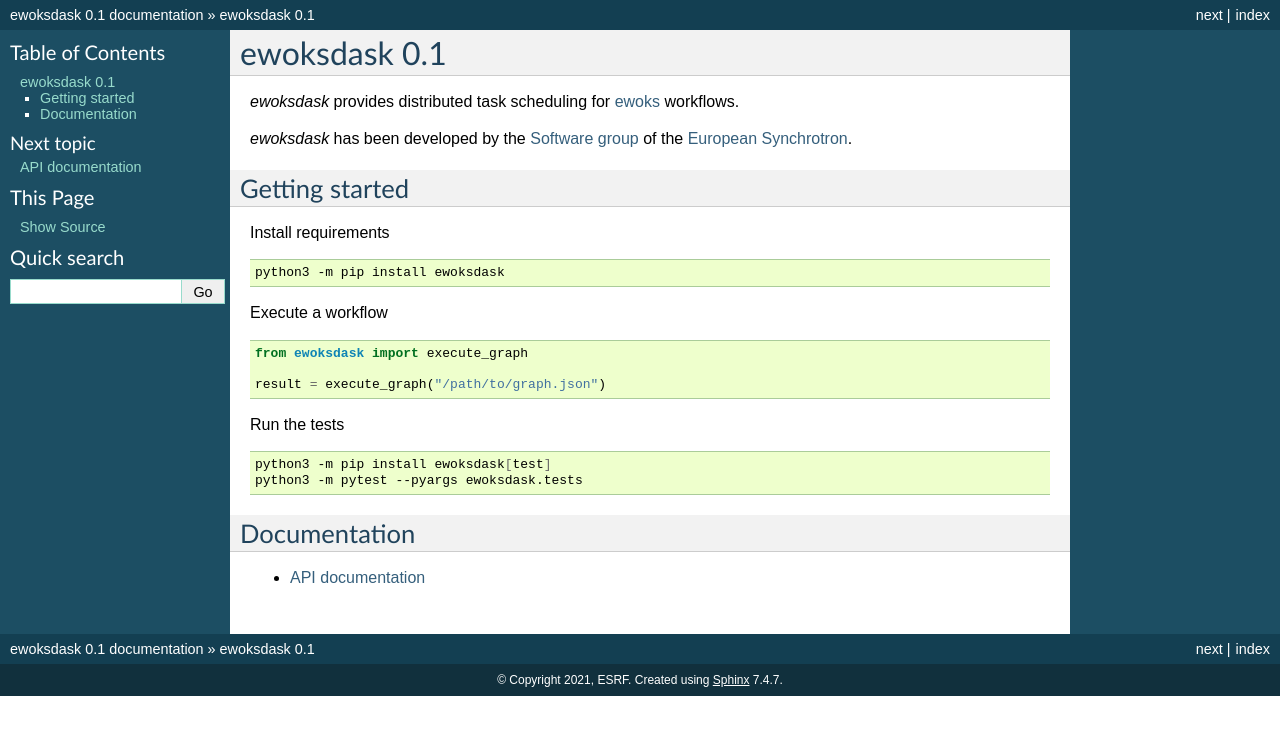
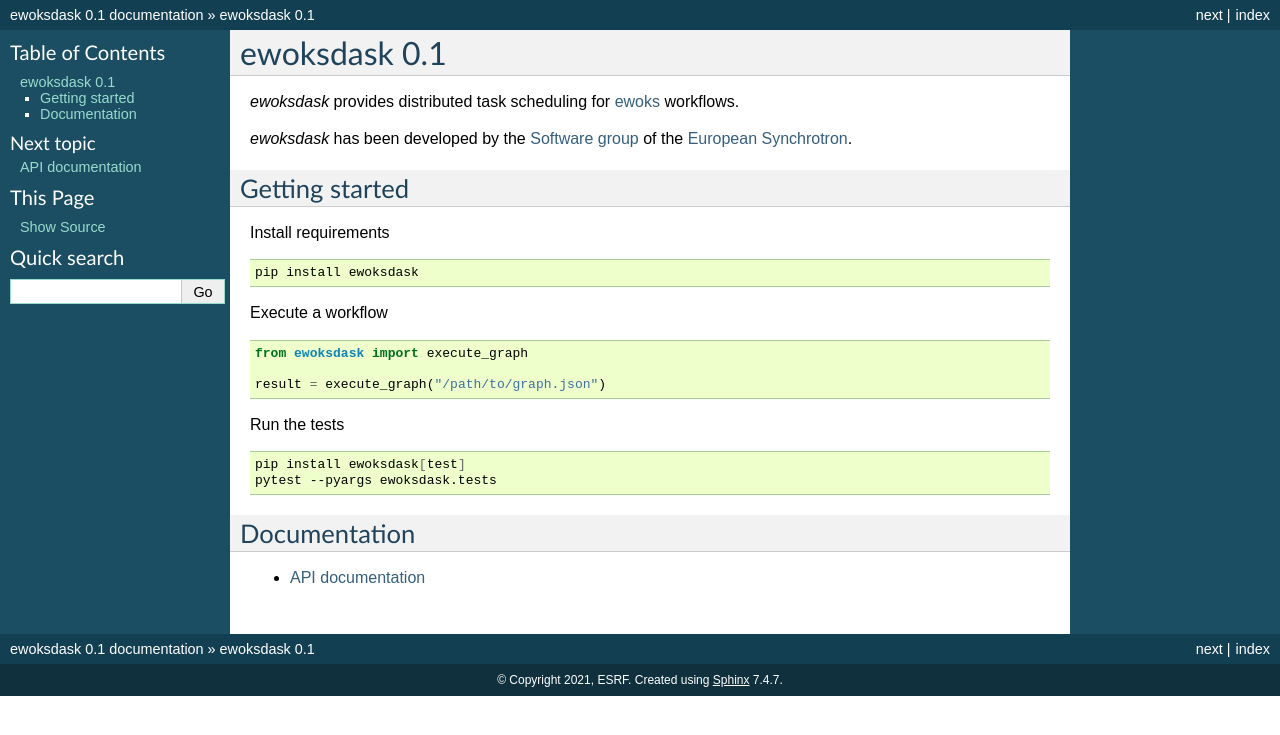
Before and after one commit to ewoks-kit/ewoksdask, a Sphinx documentation site: the page built from doc/index.rst, in a window 1280 px wide. Shown: the top 735 px of the page. Built offline with Sphinx 7.4.7, drawn with Linux system fonts in a browser that asks for light colours.

Commit message:
docs: simplify pip and pytest

```diff
--- a/doc/index.rst
+++ b/doc/index.rst
@@ -12,7 +12,7 @@
 
 .. code:: bash
 
-    python3 -m pip install ewoksdask
+    pip install ewoksdask
 
 Execute a workflow
 
@@ -26,8 +26,8 @@
 
 .. code:: bash
 
-    python3 -m pip install ewoksdask[test]
-    python3 -m pytest --pyargs ewoksdask.tests
+    pip install ewoksdask[test]
+    pytest --pyargs ewoksdask.tests
 
 Documentation
 -------------
```
Also changed, not shown: README.md (+2 -2 lines).
